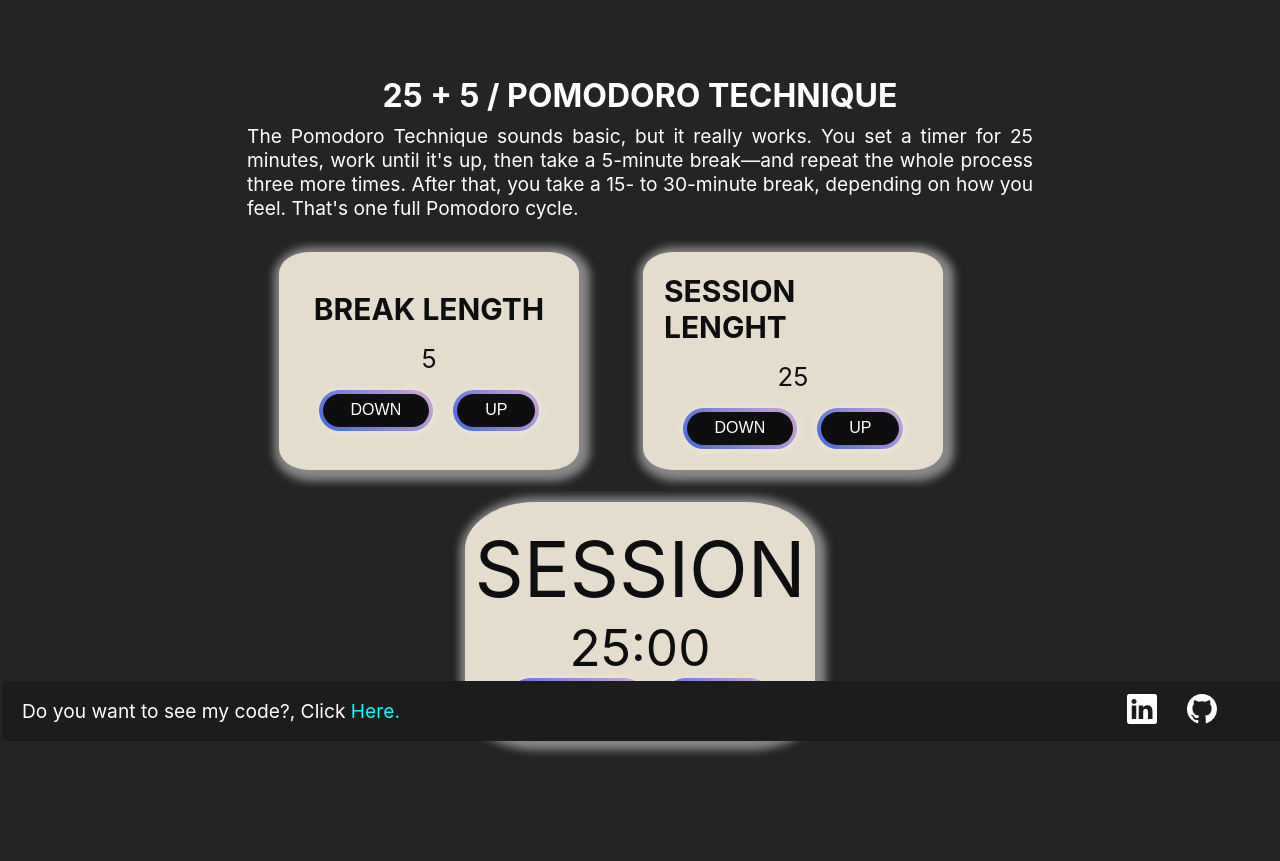
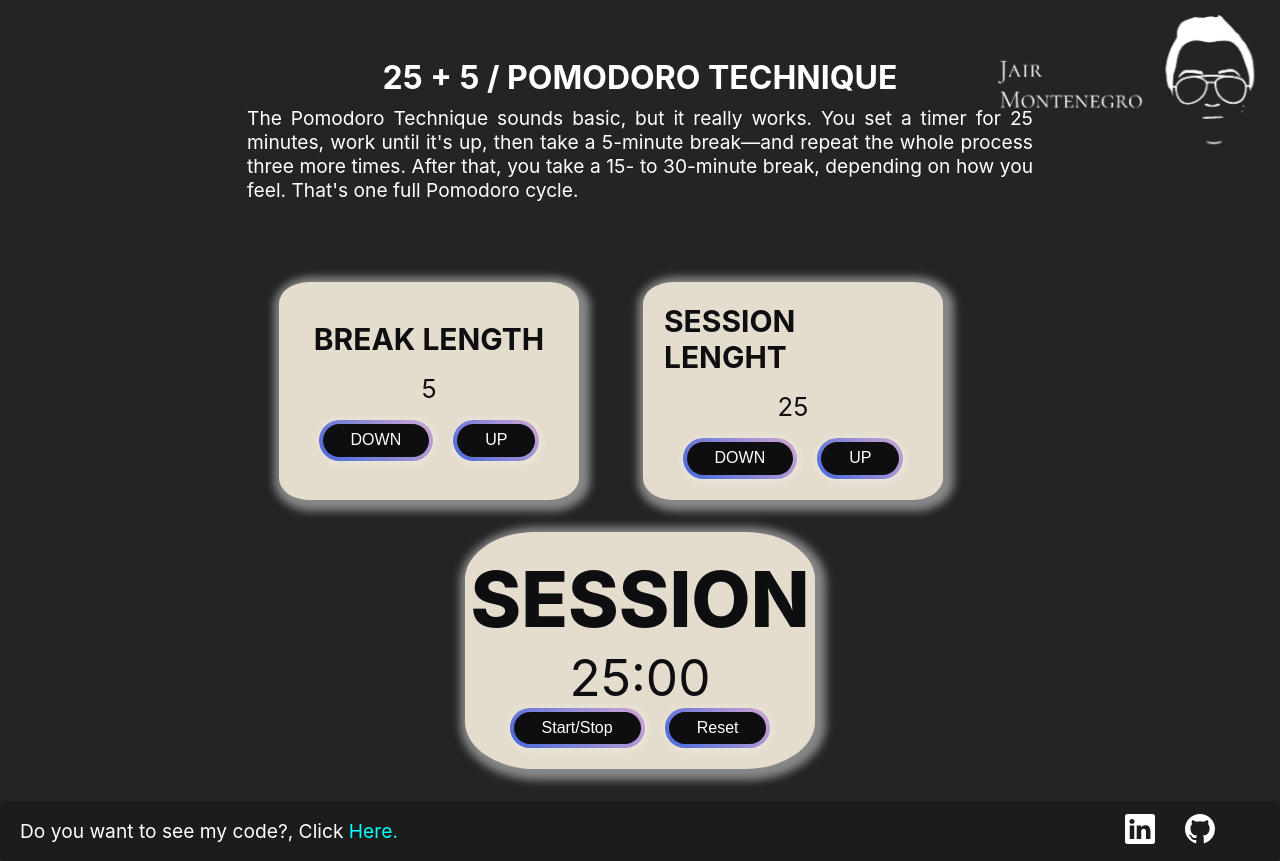
Before and after one commit to JairMontenegro/25-5-clock, a React (Vite) app: page / in a window 1280 px wide. Before the commit the page ends 800 px from the top, so only its background shows below. Built offline with nearby package versions, Linux system fonts and the light colour scheme.

Commit message:
end project

```diff
--- a/src/App.jsx
+++ b/src/App.jsx
@@ -2,6 +2,7 @@ import { useEffect, useState } from "react";
 import Timer from "./components/timer";
 import "./App.scss";
 import Footer from "./components/footer";
+import logo from "./img/logo.png";
 
 function App() {
   const [breakLength, setBreakLength] = useState(5);
@@ -97,6 +98,14 @@ function App() {
 
   return (
     <div className="App">
+      <div className="logoContainer">
+        <a
+          target="_blank"
+          href="https://jairmontenegro.github.io/personal-portfolio-/"
+        >
+          <img src={logo}></img>
+        </a>
+      </div>
       <div className="info">
         <h2>25 + 5 / POMODORO TECHNIQUE</h2>
         <p>
--- a/src/App.scss
+++ b/src/App.scss
@@ -1,20 +1,29 @@
-
-@import url('https://fonts.googleapis.com/css2?family=Nerko+One&display=swap');
 
 body{
   font-family:  Inter, Avenir, Helvetica, Arial, sans-serif;
   background-color: hsl(0, 0%, 14%);
   color: #ffffff;
-  padding: 2px;
+  display:flex;
+  flex-direction: column;
+
+}
+.logoContainer{
+  width: 100%;
   position: relative;
 
+  img{
+    width: 300px;
+    position: fixed;
+    right: 0;
+    top: 0
+
+  }
 }
-
 .info{
   display: flex;
   flex-direction: column;
-  padding: 2rem 2rem 0 2rem;
-  margin: 2rem auto 0;
+  padding: 3rem 2rem  ;
+  margin: 0 auto 0;
   width: 850px;
   h2{
     text-align: center;
@@ -51,6 +60,7 @@ body{
       padding: 1rem;
       font-size: 1.6em;
       #timer-label{
+        font-weight: 800;
         font-size: 3em;
       }
       #time-left{
--- a/src/scss/Footer.scss
+++ b/src/scss/Footer.scss
@@ -9,7 +9,6 @@
     margin-top: 2rem;
     background-color: #1C1C1C;
     border-radius: 5px;
-    position: absolute;
     bottom: 0;
 
     }
```
Also changed, not shown: src/img/logo.png (added).
